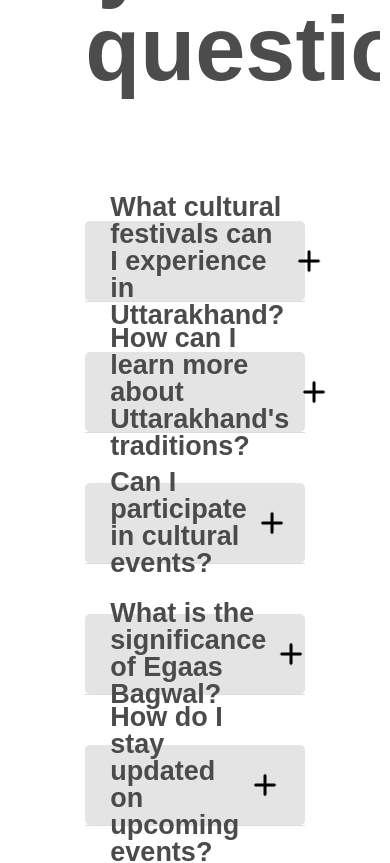
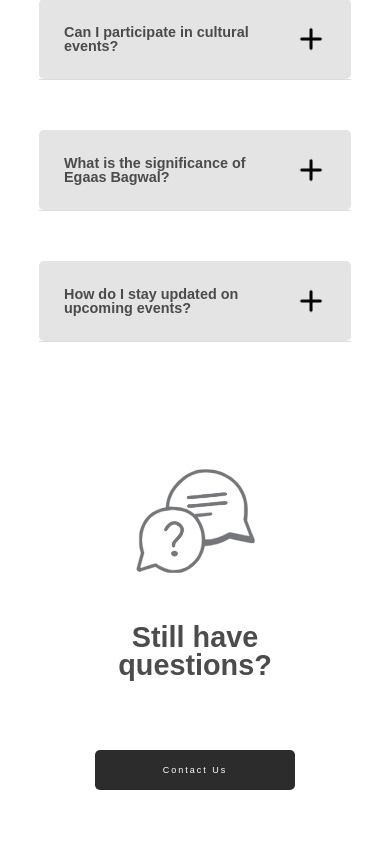
Before and after one commit to ajaynegi45/Uttarakhand-Culture-NewUI, a Next.js app: page / in a window 390 px wide. Shown: the part 4480-5343 px from the top of the page. Built offline with nearby package versions, Linux system fonts and the light colour scheme; a web font is replaced by a local one.

Commit message:
Styling FAQ section

```diff
--- a/src/components/ui/FAQ.module.css
+++ b/src/components/ui/FAQ.module.css
@@ -1,17 +1,20 @@
 .faq-container {
-  width: 70%;
+  width: 50vw;
   margin: 0 auto;
   padding: 20px;
   background-color: #ffffff;
   border-radius: 8px;
   color: rgb(77, 76, 76);
-
+  display: flex;
+  flex-direction: column;
+  justify-content: center;
+  align-items: center;
 }
 
 .faq-heading {
   text-align: center;
-  margin: 15vh 0px ;
-  font-size: 90px;
+  margin: 15vh 0px;
+  font-size: 5vw; /* Responsive font size */
   width: 100%;
 }
 
@@ -25,21 +28,23 @@
 }
 
 .faq-question {
+  width: 40vw;
   background-color: #e4e4e4;
-  height: 80px;
-  color: rgb(75, 75, 75); /* Changed to white for better contrast */
-  padding: 25px;
+  height: auto;
+  color: rgb(75, 75, 75);
+  padding: 35px;
   cursor: pointer;
   display: flex;
   justify-content: space-between;
   align-items: center;
-  font-size: 27px;
+  font-size: 1.5rem; /* Responsive font size */
   font-weight: 700;
-   margin-top: 50px;
+  margin-top: 50px;
   border-radius: 5px;
 }
 
 .faq-answer {
+  width: 40vw;
   padding: 25px;
   background-color: #f1f1f1;
   color: rgb(75, 75, 75);
@@ -48,53 +53,51 @@
   transition: max-height 1s ease-in-out; /* Smooth transition */
   justify-content: space-between;
   align-items: center;
-  font-size: 25px;
+  font-size: 1.4rem; /* Responsive font size */
   font-weight: 700;
-
   line-height: 1.5;
-
 }
 
 .faq-item.active .faq-answer {
   max-height: 200px; /* Adjust as needed */
 }
 
-
-
 .toggle-icon {
   width: 30px;
   height: 30px;
   margin-left: 10px;
-
   vertical-align: middle; /* Align icon vertically */
 }
 
+.contact-section {
+  width: 100%;
 
-.contact-section {
   text-align: center;
-  margin: 15vh;
-
+  margin: 15vh ; /* Center the margin */
+  display: flex;
+  flex-direction: column;
+  justify-content: center;
+  align-items: center;
 }
 
 .contact-image {
-  max-width: 20%;
+  width: 120px;
   height: auto; /* Maintain aspect ratio */
   border-radius: 8px; /* Optional: for rounded corners */
   opacity: 0.7;
 }
 
-.contact-text{
+.contact-text {
   margin: 50px;
-  font-size: 40px;
+  font-size: 3vw; /* Responsive font size */
 }
-
 
 .contact-button {
   width: 200px;
-  height: 60px;
+  height: auto;
   margin-top: 20px;
-  padding: 10px 20px;
-  font-size: 21px;
+  padding: 15px 20px;
+  font-size: 10px; /* Responsive font size */
   letter-spacing: 2px;
   color: #ffffff; /* Change as per your theme */
   background-color: #2c2c2c; /* Change as per your theme */
@@ -105,5 +108,200 @@
 }
 
 .contact-button:hover {
-  background-color: #005bb5; /* Darker shade for hover effect */
+   /* Darker shade for hover effect */
 }
+
+/* Media Queries */
+@media (max-width: 950px) {
+  .faq-question {
+    width: 80vw; /* Full width on smaller screens */
+    font-size: 1.2rem; /* Adjust font size */
+    padding: 25px; /* Adjust padding */
+  }
+
+  .faq-answer {
+    width: 80vw; /* Full width on smaller screens */
+    font-size: 1.2rem; /* Adjust font size */
+    padding: 25px;
+    /* Adjust font size */
+  }
+
+
+
+  .contact-text {
+    font-size: 1.2rem; /* Responsive font size */
+  }
+
+  .contact-button {
+    font-size: 12px; /* Adjust font size */
+  }
+
+  .contact-section {
+    width: 100%;
+
+    text-align: center;
+    margin: 15vh; /* Center the margin */
+  }
+}
+
+@media (max-width: 700px) {
+  .faq-question {
+    font-size: 1rem; /* Further decrease font size */
+  }
+
+  .faq-answer {
+    font-size: 1rem; /* Adjust font size */
+  }
+
+  .contact-section {
+    width: fit-content;
+
+    text-align: center;
+    margin: 15vh ; /* Center the margin */
+  }
+
+  .contact-text {
+    font-size: 1.5rem; /* Responsive font size */
+  }
+
+  .contact-button {
+    font-size: 10px; /* Adjust font size */
+  }
+}
+
+@media (max-width: 500px) {
+  .faq-heading {
+    font-size: 1.5rem; /* Further responsive heading */
+  }
+
+  .faq-question {
+
+    font-size: 0.9rem; /* Further decrease font size */
+  }
+
+  .faq-answer {
+    font-size: 0.9rem; /* Further decrease font size */
+  }
+
+  .contact-section {
+    width: fit-content;
+
+    text-align: center;
+    margin: 15vh ; /* Center the margin */
+  }
+
+  .contact-text {
+    font-size: 1.8rem; /* Adjust font size */
+  }
+
+  .contact-button {
+    font-size: 9px; /* Adjust font size */
+  }
+}
+
+@media (max-width: 375px) {
+  .faq-heading {
+    font-size: 1.2rem; /* Decrease heading size for very small screens */
+  }
+
+  .faq-question {
+
+    padding: 15px; /* Reduce padding */
+  }
+
+  .faq-answer {
+    font-size: 0.9rem; /* Further decrease font size */
+  }
+
+  .contact-section {
+    width: fit-content;
+
+    text-align: center;
+    margin: 15vh ; /* Center the margin */
+  }
+
+  .contact-text {
+    font-size: 1.8rem; /* Adjust font size */
+  }
+
+  .contact-image {
+    width: 50%;
+    height: auto; /* Maintain aspect ratio */
+    border-radius: 8px; /* Optional: for rounded corners */
+    opacity: 0.7;
+  }
+
+
+  .contact-button {
+    width: 100%; /* Make button full width */
+    font-size: 8px; /* Adjust font size */
+    padding: 10px 0; /* Adjust padding */
+  }
+}
+
+@media (max-width: 320px) {
+  .faq-heading {
+    width: 100%;
+    font-size: 1.1rem; /* Even smaller heading size */
+  }
+
+  .faq-question {
+
+    font-size: 0.8rem; /* Further decrease font size */
+  }
+
+  .faq-answer {
+    font-size: 0.8rem; /* Further decrease font size */
+  }
+  .contact-section {
+    width: fit-content;
+
+    text-align: center;
+    margin: 15vh ; /* Center the margin */
+  }
+
+  .contact-text {
+    font-size: 1.2rem; /* Adjust font size */
+  }
+
+  .contact-button {
+    width: 100%;
+    font-size: 7px; /* Adjust font size */
+  }
+
+
+}
+
+@media (max-width: 185px) {
+  .faq-heading {
+    font-size: 0.8rem; /* Even smaller heading size */
+  }
+
+  .faq-question {
+    width: fit-content;
+    font-size: 0.8rem; /* Further decrease font size */
+  }
+
+  .faq-answer {
+    width: fit-content;
+    font-size: 0.8rem; /* Further decrease font size */
+  }
+
+  .contact-section {
+    width: fit-content;
+
+    text-align: center;
+    margin: 15vh ; /* Center the margin */
+  }
+
+  .contact-text {
+    font-size: 0.8rem; /* Adjust font size */
+  }
+
+  .contact-button {
+    width: 100%;
+    font-size: 7px; /* Adjust font size */
+  }
+
+
+}
--- a/src/components/ui/FAQ.tsx
+++ b/src/components/ui/FAQ.tsx
@@ -3,7 +3,7 @@
 import React, { useState } from 'react';
 import styles from './FAQ.module.css';
 import Image from 'next/image';
-import contactImage from '/public/question.png';
+import contactImage from '/public/chat.svg';
 import plusIcon from '/public/add.png'; // Update the path to your icon
 import minusIcon from '/public/minus.png'; // Update the path to your icon
 
```
Also changed, not shown: public/chat.svg (added).
